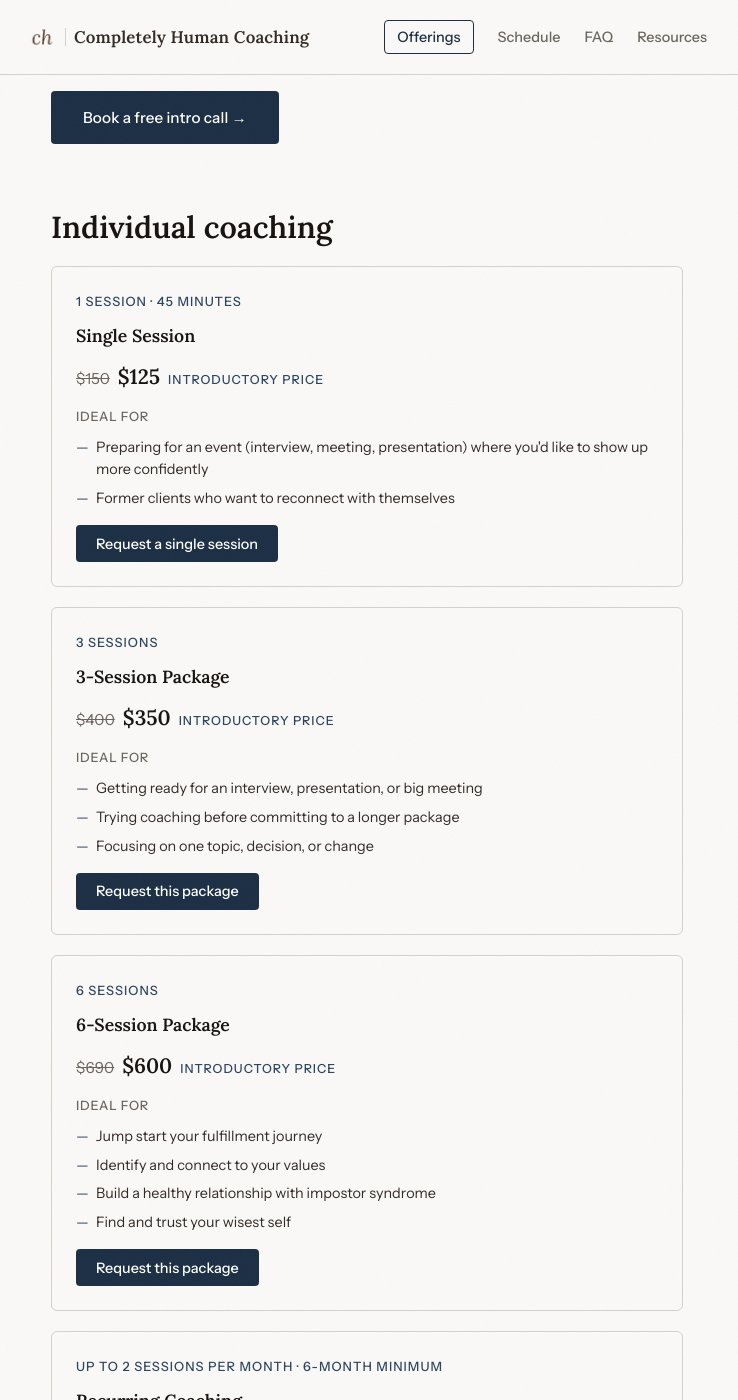
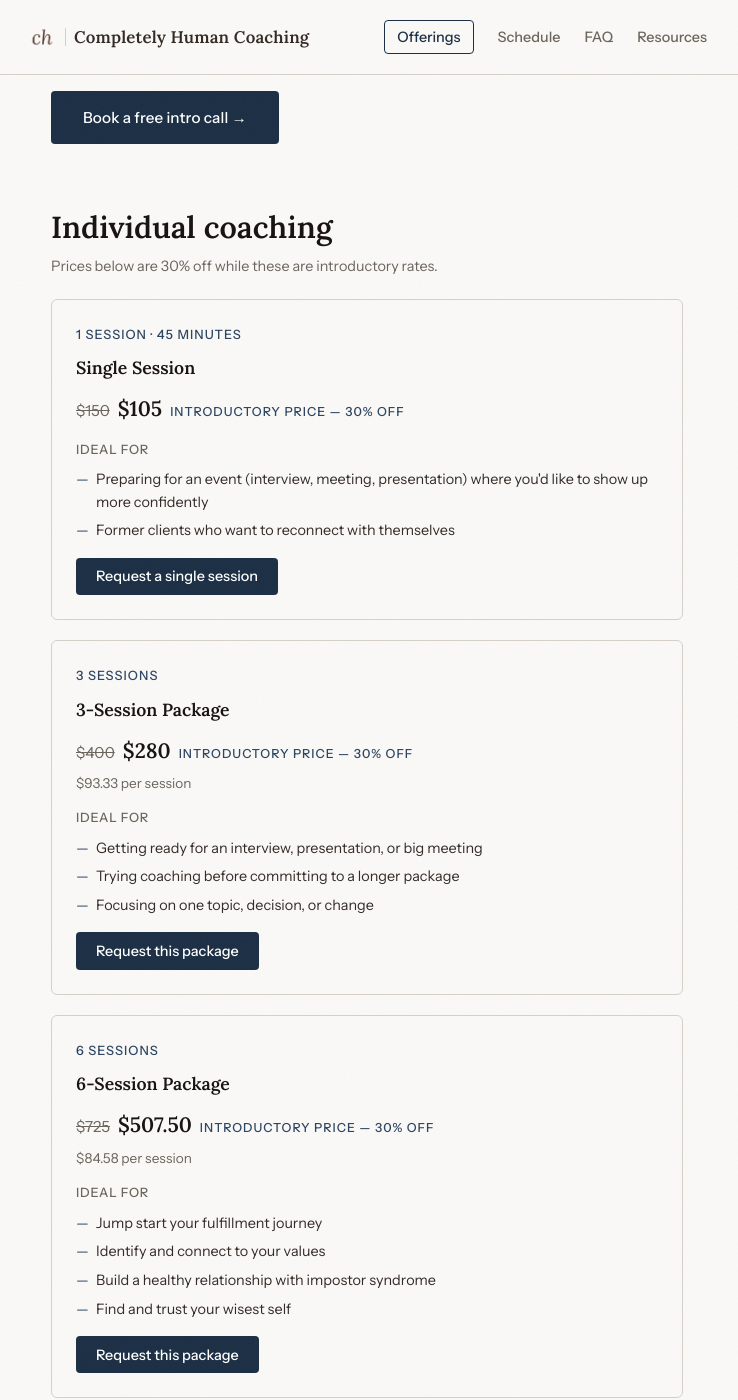
Before and after one commit to dbough/completely-human-coaching-com, a Jekyll site: the page built from offerings/index.html, in a window 1280 px wide and 1400 px high, scrolled down 272 px. Shown: the whole window, without its empty margins (273-1011 px from the left). Built offline with Jekyll 4.4.1, drawn with Linux system fonts in a browser that asks for light colours; some of the changed text lies outside the part shown.

Commit message:
Update individual coaching prices with 30% intro discount and per-session breakdown
New base prices (single $150, 3-pack $400, 6-pack $725, recurring $230/mo) with a 30% introductory discount applied ($105 / $280 / $507.50 / $161), each labeled "Introductory price — 30% off" plus a per-session note on the multi-session packages so the value is easy to compare.

Co-Authored-By: Claude Sonnet 5 <noreply@anthropic.com>

```diff
--- a/_data/pricing.yml
+++ b/_data/pricing.yml
@@ -1,15 +1,18 @@
 single_session:
-  retail: 150
-  price: 125
+  retail: "150"
+  price: "105"
 package_3:
-  retail: 400
-  price: 350
+  retail: "400"
+  price: "280"
+  price_per_session: "93.33"
 package_6:
-  retail: 690
-  price: 600
+  retail: "725"
+  price: "507.50"
+  price_per_session: "84.58"
 recurring:
-  retail: 200
-  price: 175
+  retail: "230"
+  price: "161"
+  price_per_session: "80.50"
 workshop:
-  retail: 1500
-  price: 500
+  retail: "1500"
+  price: "500"
--- a/offerings/index.html
+++ b/offerings/index.html
@@ -18,6 +18,7 @@ og_image: "https://completelyhumancoaching.com/og-image.png"
       <a class="cta-button reveal reveal-delay-3" href="https://calendly.com/danbough/intro-coaching" target="_blank" rel="noopener">Book a free intro call &rarr;</a>
 
       <h2 class="offerings-section-heading reveal reveal-delay-3">Individual coaching</h2>
+      <p class="offerings-section-note reveal reveal-delay-3">Prices below are 30% off while these are introductory rates.</p>
 
       <ul class="offering-list">
 
@@ -29,7 +30,7 @@ og_image: "https://completelyhumancoaching.com/og-image.png"
               <div class="price-display">
                 <span class="price-retail"><span class="sr-only">Regular price</span><s>${{ site.data.pricing.single_session.retail }}</s></span>
                 <span class="price-current">${{ site.data.pricing.single_session.price }}</span>
-                <span class="price-label">Introductory price</span>
+                <span class="price-label">Introductory price &mdash; 30% off</span>
               </div>
               <p class="offering-ideal-label">Ideal for</p>
               <ul class="offering-ideal-list">
@@ -49,8 +50,9 @@ og_image: "https://completelyhumancoaching.com/og-image.png"
               <div class="price-display">
                 <span class="price-retail"><span class="sr-only">Regular price</span><s>${{ site.data.pricing.package_3.retail }}</s></span>
                 <span class="price-current">${{ site.data.pricing.package_3.price }}</span>
-                <span class="price-label">Introductory price</span>
+                <span class="price-label">Introductory price &mdash; 30% off</span>
               </div>
+              <p class="offering-per-session">${{ site.data.pricing.package_3.price_per_session }} per session</p>
               <p class="offering-ideal-label">Ideal for</p>
               <ul class="offering-ideal-list">
                 <li>Getting ready for an interview, presentation, or big meeting</li>
@@ -70,8 +72,9 @@ og_image: "https://completelyhumancoaching.com/og-image.png"
               <div class="price-display">
                 <span class="price-retail"><span class="sr-only">Regular price</span><s>${{ site.data.pricing.package_6.retail }}</s></span>
                 <span class="price-current">${{ site.data.pricing.package_6.price }}</span>
-                <span class="price-label">Introductory price</span>
+                <span class="price-label">Introductory price &mdash; 30% off</span>
               </div>
+              <p class="offering-per-session">${{ site.data.pricing.package_6.price_per_session }} per session</p>
               <p class="offering-ideal-label">Ideal for</p>
               <ul class="offering-ideal-list">
                 <li>Jump start your fulfillment journey</li>
@@ -92,8 +95,9 @@ og_image: "https://completelyhumancoaching.com/og-image.png"
               <div class="price-display">
                 <span class="price-retail"><span class="sr-only">Regular price</span><s>${{ site.data.pricing.recurring.retail }}/month</s></span>
                 <span class="price-current">${{ site.data.pricing.recurring.price }}/month</span>
-                <span class="price-label">Introductory price</span>
+                <span class="price-label">Introductory price &mdash; 30% off</span>
               </div>
+              <p class="offering-per-session">${{ site.data.pricing.recurring.price_per_session }} per session</p>
               <p class="offering-ideal-label">Ideal for</p>
               <ul class="offering-ideal-list">
                 <li>People ready to keep working on themselves</li>
--- a/offerings/style.css
+++ b/offerings/style.css
@@ -34,6 +34,12 @@ body {
 
 .offerings-section-heading:first-of-type {
   margin-top: 4rem;
+}
+
+.offerings-section-note {
+  color: var(--muted);
+  font-size: 0.9rem;
+  margin: -0.75rem 0 1.25rem;
 }
 
 .offering-list {
@@ -78,6 +84,12 @@ body {
   color: var(--muted);
   line-height: 1.6;
   margin-bottom: 0.25rem;
+}
+
+.offering-per-session {
+  font-size: 0.85rem;
+  color: var(--muted);
+  margin-top: -0.25rem;
 }
 
 .offering-ideal-label {
```
